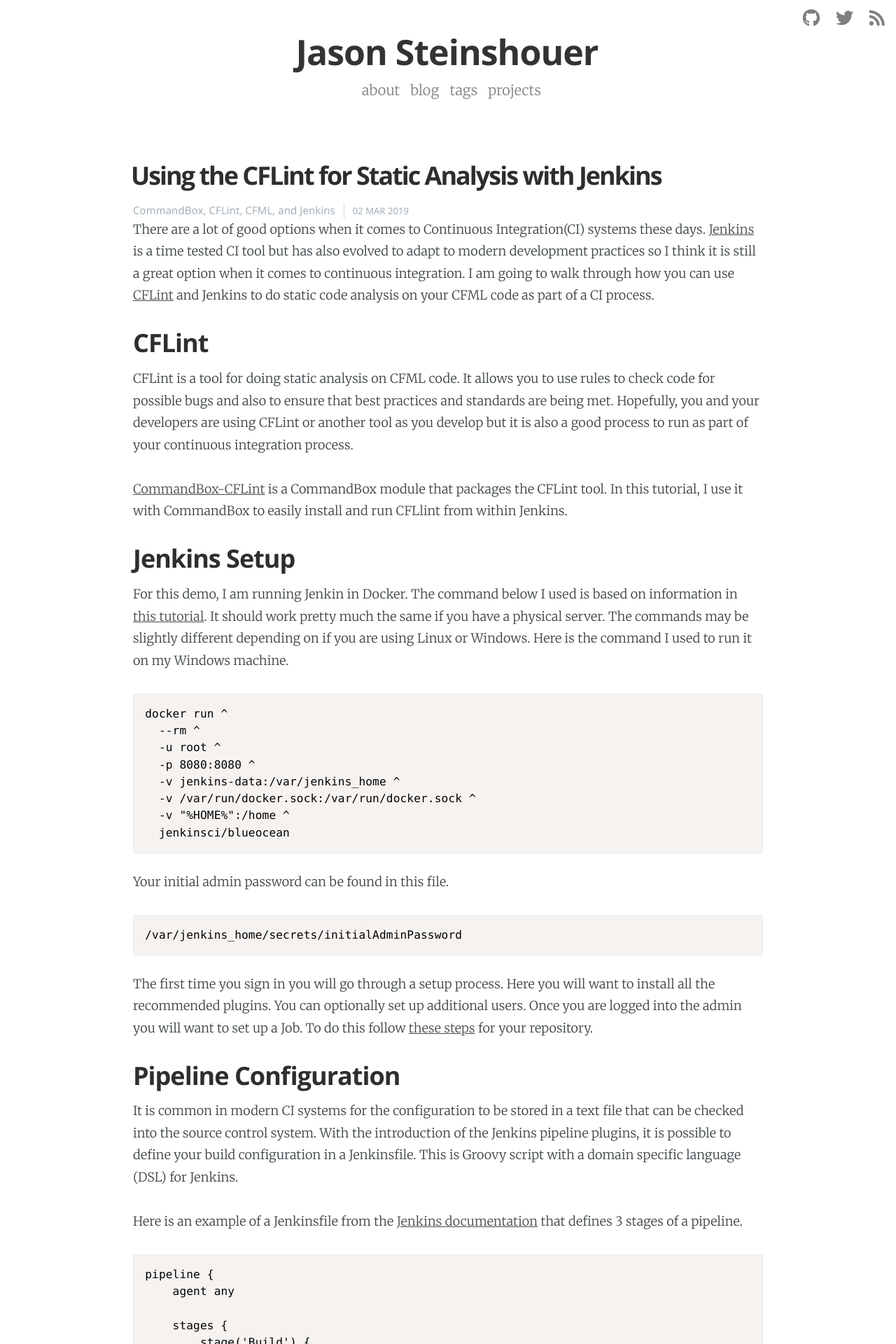
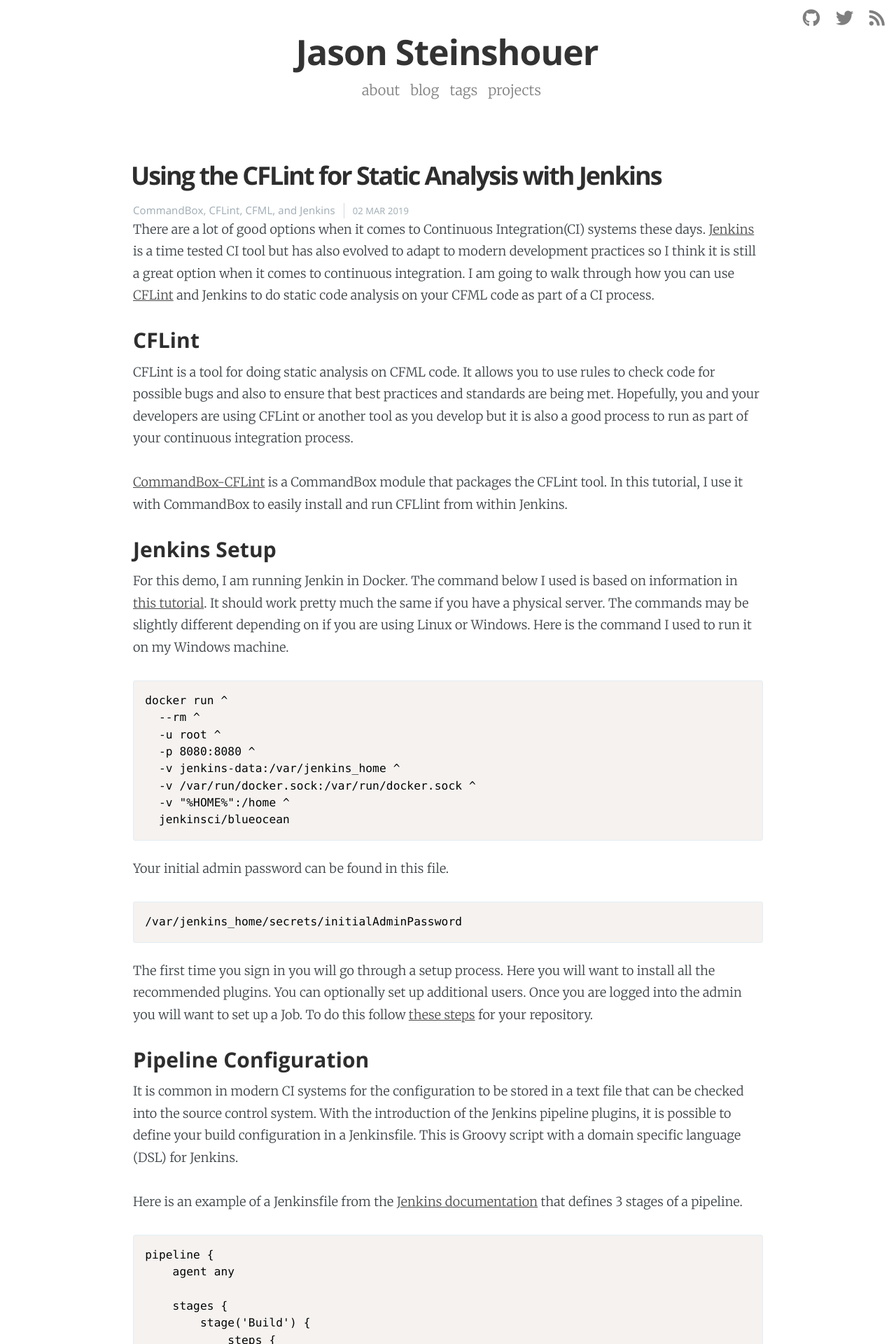
Before and after one commit to jsteinshouer/jsteinshouer.github.io, a Jekyll site: the page built from _posts/2019-03-02-using-commandbox-cflint-in-jenkins.md, in a window 1280 px wide. Shown: the top 1920 px of the page at 70% size. Built offline with Jekyll 4.4.1, drawn with Linux system fonts in a browser that asks for light colours; nearby versions of some CDN libraries; comment, search, counter and statistics services are not loaded.

Commit message:
Changed heading levels

```diff
--- a/_posts/2019-03-02-using-commandbox-cflint-in-jenkins.md
+++ b/_posts/2019-03-02-using-commandbox-cflint-in-jenkins.md
@@ -10,13 +10,13 @@
 
 There are a lot of good options when it comes to Continuous Integration(CI) systems these days. [Jenkins](https://jenkins.io/) is a time tested CI tool but has also evolved to adapt to modern development practices so I think it is still a great option when it comes to continuous integration. I am going to walk through how you can use [CFLint](https://github.com/cflint/CFLint) and Jenkins to do static code analysis on your CFML code as part of a CI process.
 
-## CFLint
+### CFLint
 
 CFLint is a tool for doing static analysis on CFML code. It allows you to use rules to check code for possible bugs and also to ensure that best practices and standards are being met. Hopefully, you and your developers are using CFLint or another tool as you develop but it is also a good process to run as part of your continuous integration process.
 
 [CommandBox-CFLint](https://github.com/jsteinshouer/commandbox-cflint) is a CommandBox module that packages the CFLint tool. In this tutorial, I use it with CommandBox to easily install and run CFLlint from within Jenkins.
 
-## Jenkins Setup
+### Jenkins Setup
 
 For this demo, I am running Jenkin in Docker. The command below I used is based on information in [this tutorial](https://jenkins.io/doc/tutorials/build-a-node-js-and-react-app-with-npm/#run-jenkins-in-docker). It should work pretty much the same if you have a physical server. The commands may be slightly different depending on if you are using Linux or Windows. Here is the command I used to run it on my Windows machine.
 
@@ -40,7 +40,7 @@
 The first time you sign in you will go through a setup process. Here you will want to install all the recommended plugins. You can optionally set up additional users.
 Once you are logged into the admin you will want to set up a Job. To do this follow [these steps](https://jenkins.io/doc/tutorials/build-a-node-js-and-react-app-with-npm/#create-your-pipeline-project-in-jenkins) for your repository.
 
-## Pipeline Configuration
+### Pipeline Configuration
 
 It is common in modern CI systems for the configuration to be stored in a text file that can be checked into the source control system. With the introduction of the Jenkins pipeline plugins, it is possible to define your build configuration in a Jenkinsfile. This is Groovy script with a domain specific language (DSL) for Jenkins.
 
@@ -118,7 +118,7 @@
 ![Jenkins Success](https://s3.us-west-2.amazonaws.com/jasonsteinshouer/images/2019-03-02_22h35_20.png)
 
 
-### Jenkinsfile
+#### Jenkinsfile
 
 For reference here is the whole Jenkinsfile I used for this example.
 
```
